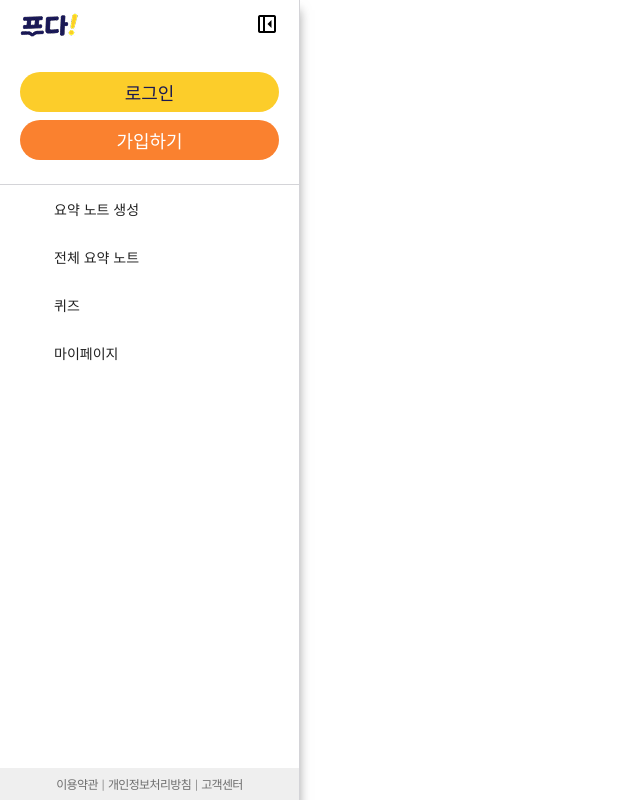
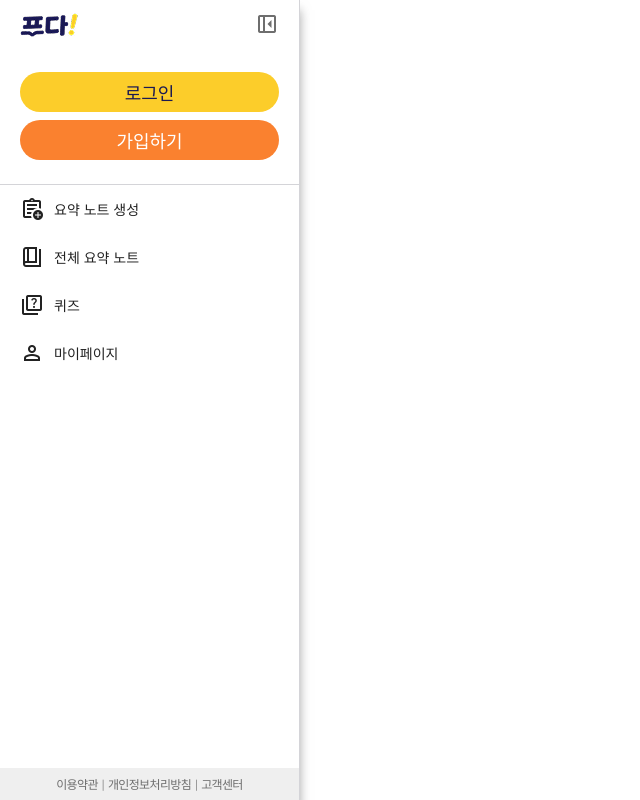
Before and after one commit to JEJU-Ratus/est_fe13_final_project, a Next.js app: page /dev/header in a window 1280 px wide. Shown: the whole page, without its empty margins (0-640 px from the left). Built offline with nearby package versions, Linux system fonts and the light colour scheme.

Commit message:
feat: 구글심볼아이콘 수정

```diff
--- a/src/components/header.jsx
+++ b/src/components/header.jsx
@@ -4,7 +4,24 @@ import { useState } from "react";
 import Image from "next/image";
 import styles from "./header.module.scss";
 
-const menuItems = ["요약 노트 생성", "전체 요약 노트", "퀴즈", "마이페이지"];
+const menuItems = [
+  {
+    label: "요약 노트 생성",
+    icon: "assignment_add",
+  },
+  {
+    label: "전체 요약 노트",
+    icon: "book_4",
+  },
+  {
+    label: "퀴즈",
+    icon: "quiz",
+  },
+  {
+    label: "마이페이지",
+    icon: "person",
+  },
+];
 
 export default function Header({ isLoggedIn = false, isCollapsed = false }) {
   const [isHeaderCollapsed, setIsHeaderCollapsed] = useState(isCollapsed);
@@ -48,7 +65,7 @@ export default function Header({ isLoggedIn = false, isCollapsed = false }) {
             aria-expanded={!isHeaderCollapsed}
             onClick={handleCollapse}
           >
-            <span className={`material-symbols-outlined ${styles.icon}`}>left_panel_close</span>
+            <span className={`material-symbols-outlined left_panel_close ${styles.icon}`}>left_panel_close</span>
           </button>
         )}
       </div>
@@ -86,10 +103,16 @@ export default function Header({ isLoggedIn = false, isCollapsed = false }) {
       )}
 
       <nav className={styles["menu-list"]} aria-label="주요 메뉴">
-        {menuItems.map(menuItem => (
-          <button className={styles["menu-item"]} type="button" key={menuItem}>
-            <span className={styles["menu-icon-slot"]} aria-label={`${menuItem} 아이콘 영역`} />
-            {!isHeaderCollapsed && <span className={styles["menu-label"]}>{menuItem}</span>}
+        {menuItems.map(menu => (
+          <button className={styles["menu-item"]} type="button" key={menu.label}>
+            <span
+              className={`material-symbols-outlined ${styles["menu-icon-slot"]}`}
+              aria-hidden="true"
+            >
+              {menu.icon}
+            </span>
+
+            {!isHeaderCollapsed && <span className={styles["menu-label"]}>{menu.label}</span>}
           </button>
         ))}
       </nav>
--- a/src/components/header.module.scss
+++ b/src/components/header.module.scss
@@ -54,6 +54,7 @@
   place-items: center;
   border: 0;
   background: transparent;
+  color: color.$gray-medium-3;
 }
 
 .logo-button {
```
